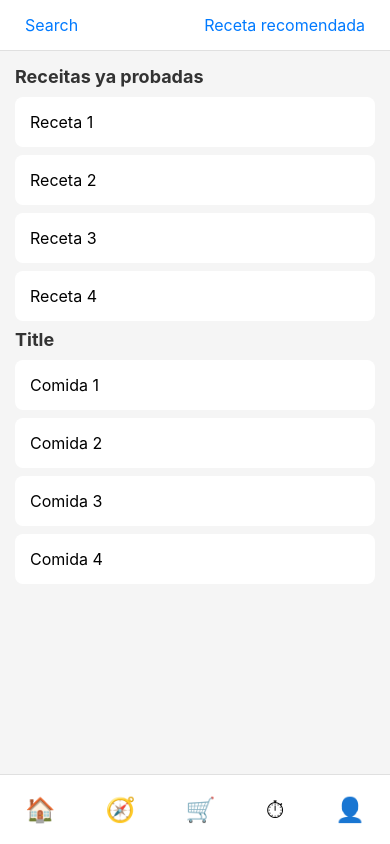
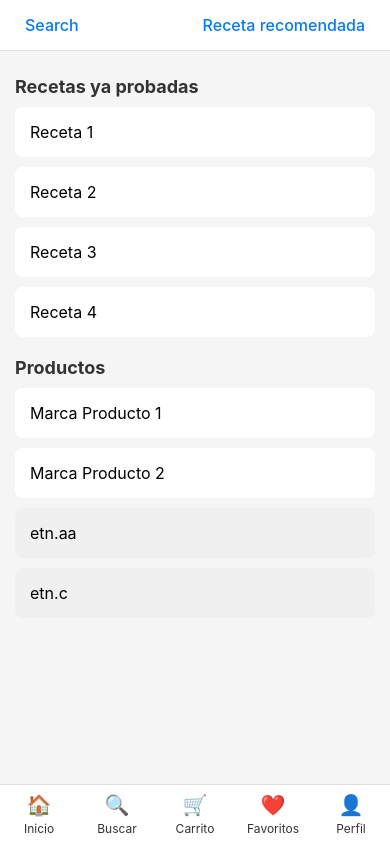
Before and after one commit to Cristhian304/aplicacion-ruiz, a React Native app: screen / in a window 390 px wide. Built offline with nearby package versions, Linux system fonts and the light colour scheme.

Commit message:
Pantalla principal boceto

```diff
--- a/App.js
+++ b/App.js
@@ -1,10 +1,10 @@
 import React from 'react';
-import { View, Text, ScrollView, TouchableOpacity, StyleSheet } from 'react-native';
+import { View, Text, ScrollView, TouchableOpacity, StyleSheet, SafeAreaView } from 'react-native';
 
 export default function App() {
   return (
-    <View style={styles.container}>
-
+    <SafeAreaView style={styles.container}>
+      {/* Barra superior */}
       <View style={styles.topBar}>
         <TouchableOpacity style={styles.button}>
           <Text style={styles.buttonText}>Search</Text>
@@ -14,21 +14,21 @@ export default function App() {
         </TouchableOpacity>
       </View>
 
-
+      {/* Contenido principal */}
       <ScrollView style={styles.content}>
-
-        <Text style={styles.sectionTitle}>Receitas ya probadas</Text>
+        {/* Sección de recetas */}
+        <Text style={styles.sectionTitle}>Recetas ya probadas</Text>
         {['Receta 1', 'Receta 2', 'Receta 3', 'Receta 4'].map((item, index) => (
           <View key={`receta-${index}`} style={styles.itemCard}>
             <Text style={styles.itemText}>{item}</Text>
           </View>
         ))}
 
-
-        <Text style={styles.sectionTitle}>Title</Text>
-        {['Comida 1', 'Comida 2', 'Comida 3', 'Comida 4'].map((item, index) => (
+        {/* Sección de productos */}
+        <Text style={styles.sectionTitle}>Productos</Text>
+        {['Marca Producto 1', 'Marca Producto 2', 'etn.aa', 'etn.c'].map((item, index) => (
           <View
-            key={`product-${index}`}
+            key={`producto-${index}`}
             style={[
               styles.itemCard,
               item.includes('etn.') && styles.codeItem
@@ -39,15 +39,34 @@ export default function App() {
         ))}
       </ScrollView>
 
+      {/* Menú inferior personalizado */}
+      <View style={styles.bottomMenu}>
+        <View style={styles.menuButton}>
+          <Text style={styles.menuIcon}>🏠</Text>
+          <Text style={styles.menuText}>Inicio</Text>
+        </View>
 
-      <View style={styles.bottomMenu}>
-        {['🏠', '🧭', '🛒', '⏱', '👤'].map((icon, index) => (
-          <TouchableOpacity key={`menu-${index}`} style={styles.menuButton}>
-            <Text style={styles.menuIcon}>{icon}</Text>
-          </TouchableOpacity>
-        ))}
+        <View style={styles.menuButton}>
+          <Text style={styles.menuIcon}>🔍</Text>
+          <Text style={styles.menuText}>Buscar</Text>
+        </View>
+
+        <View style={styles.menuButton}>
+          <Text style={styles.menuIcon}>🛒</Text>
+          <Text style={styles.menuText}>Carrito</Text>
+        </View>
+
+        <View style={styles.menuButton}>
+          <Text style={styles.menuIcon}>❤️</Text>
+          <Text style={styles.menuText}>Favoritos</Text>
+        </View>
+
+        <View style={styles.menuButton}>
+          <Text style={styles.menuIcon}>👤</Text>
+          <Text style={styles.menuText}>Perfil</Text>
+        </View>
       </View>
-    </View>
+    </SafeAreaView>
   );
 }
 
@@ -70,21 +89,23 @@ const styles = StyleSheet.create({
   buttonText: {
     color: '#007AFF',
     fontSize: 16,
+    fontWeight: '500',
   },
   content: {
     flex: 1,
     padding: 15,
+    marginBottom: 70, // Espacio para el menú inferior
   },
   sectionTitle: {
     fontSize: 18,
     fontWeight: 'bold',
-    marginBottom: 10,
+    marginVertical: 10,
     color: '#333',
   },
   itemCard: {
     backgroundColor: 'white',
     padding: 15,
-    marginBottom: 8,
+    marginBottom: 10,
     borderRadius: 8,
     elevation: 2,
   },
@@ -97,15 +118,27 @@ const styles = StyleSheet.create({
   bottomMenu: {
     flexDirection: 'row',
     justifyContent: 'space-around',
-    paddingVertical: 12,
+    alignItems: 'center',
+    paddingVertical: 10,
     backgroundColor: 'white',
     borderTopWidth: 1,
     borderTopColor: '#e0e0e0',
+    position: 'absolute',
+    bottom: 0,
+    width: '100%',
+    height: 60,
   },
   menuButton: {
-    padding: 8,
+    alignItems: 'center',
+    justifyContent: 'center',
+    flex: 1,
   },
   menuIcon: {
-    fontSize: 24,
+    fontSize: 20,
+    marginBottom: 4,
+  },
+  menuText: {
+    fontSize: 12,
+    color: '#333',
   },
 });
```
Also changed, not shown: Pantallas/pantalla principal/pantallaprincipal.js (+86 -31 lines), Pantallas/pantalla principal/pantalla principal.css (deleted), Pantallas/pantalla principal/pantallaprincipal.html (deleted).
